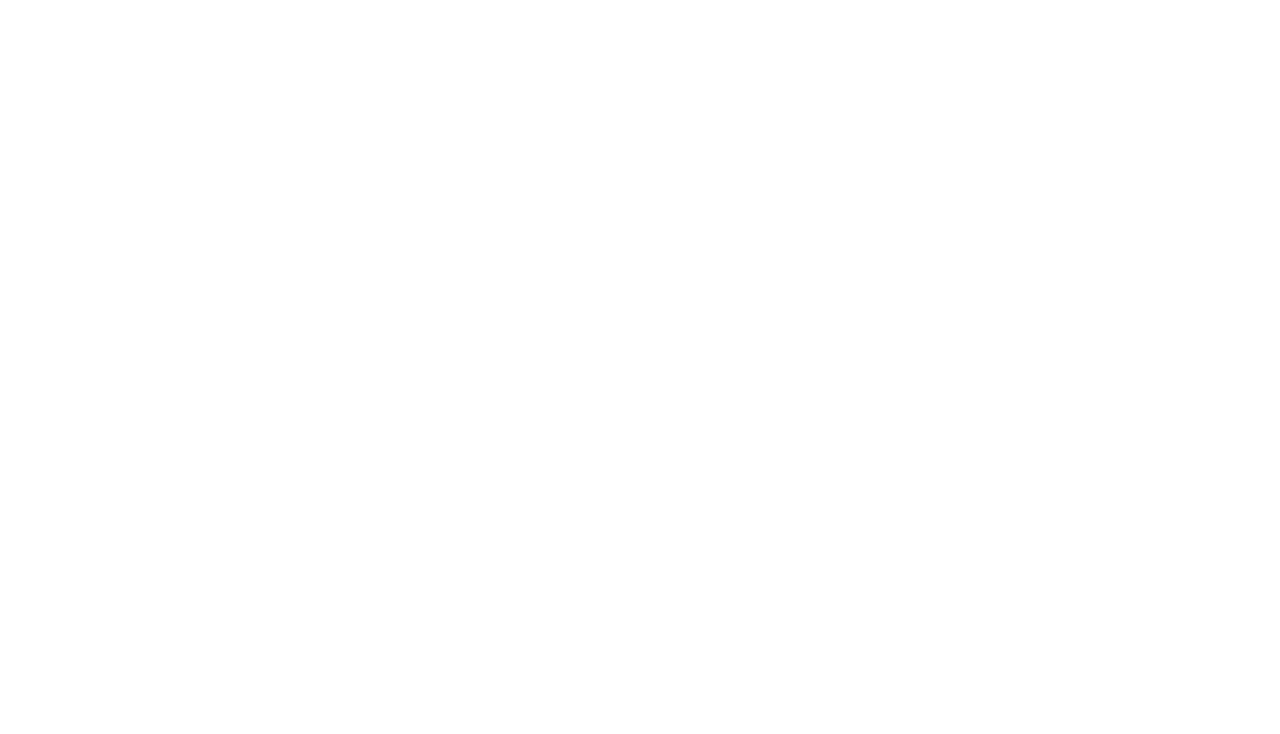
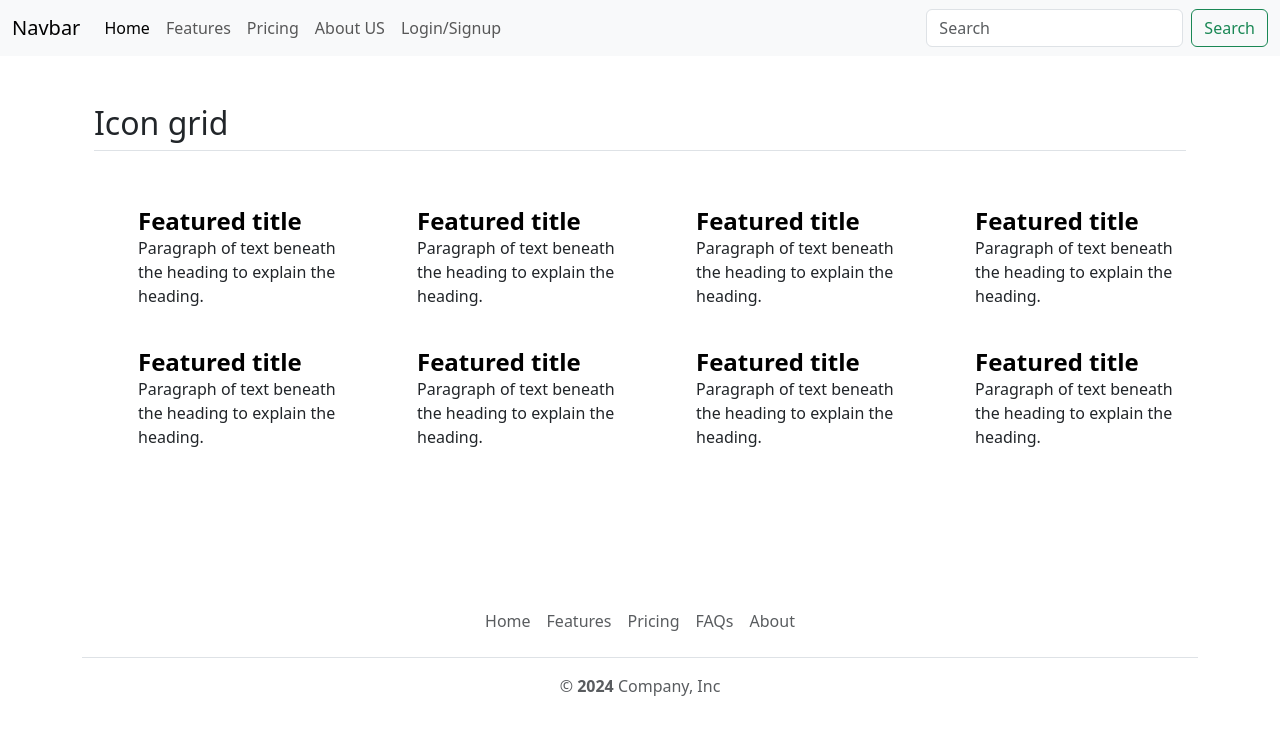
Before and after one commit to UJKC/research_hub, a React (Create React App) app in the folder researchhome/: page /features in a window 1280 px wide. Before the commit this address had no page. Shown: the top 734 px of the page. Built offline with nearby package versions, Linux system fonts and the light colour scheme.

Commit message:
Features page done

```diff
--- a/researchhome/src/App.js
+++ b/researchhome/src/App.js
@@ -4,6 +4,7 @@
 import Home from './pages/Homepage';
 import About from './pages/Login';
 import Contact from './pages/Aboutus';
+import Features from './pages/Featurespage';
 
 const App = () => {
   return (
@@ -12,6 +13,7 @@
         <Route path="/" element={<Home />} />
         <Route path="/about" element={<About />} />
         <Route path="/contact" element={<Contact />} />
+        <Route path="/features" element={<Features />} />
       </Routes>
     </Router>
   );
--- a/researchhome/src/components/Features.jsx
+++ b/researchhome/src/components/Features.jsx
@@ -7,56 +7,56 @@
 
     <div class="row row-cols-1 row-cols-sm-2 row-cols-md-3 row-cols-lg-4 g-4 py-5">
       <div class="col d-flex align-items-start">
-        <svg class="bi text-body-secondary flex-shrink-0 me-3" width="1.75em" height="1.75em"><use xlink:href="#bootstrap"></use></svg>
+        <svg class="bi text-body-secondary flex-shrink-0 me-3" width="1.75em" height="1.75em"><use href="#bootstrap"></use></svg>
         <div>
           <h3 class="fw-bold mb-0 fs-4 text-body-emphasis">Featured title</h3>
           <p>Paragraph of text beneath the heading to explain the heading.</p>
         </div>
       </div>
       <div class="col d-flex align-items-start">
-        <svg class="bi text-body-secondary flex-shrink-0 me-3" width="1.75em" height="1.75em"><use xlink:href="#cpu-fill"></use></svg>
+        <svg class="bi text-body-secondary flex-shrink-0 me-3" width="1.75em" height="1.75em"><use href="#cpu-fill"></use></svg>
         <div>
           <h3 class="fw-bold mb-0 fs-4 text-body-emphasis">Featured title</h3>
           <p>Paragraph of text beneath the heading to explain the heading.</p>
         </div>
       </div>
       <div class="col d-flex align-items-start">
-        <svg class="bi text-body-secondary flex-shrink-0 me-3" width="1.75em" height="1.75em"><use xlink:href="#calendar3"></use></svg>
+        <svg class="bi text-body-secondary flex-shrink-0 me-3" width="1.75em" height="1.75em"><use href="#calendar3"></use></svg>
         <div>
           <h3 class="fw-bold mb-0 fs-4 text-body-emphasis">Featured title</h3>
           <p>Paragraph of text beneath the heading to explain the heading.</p>
         </div>
       </div>
       <div class="col d-flex align-items-start">
-        <svg class="bi text-body-secondary flex-shrink-0 me-3" width="1.75em" height="1.75em"><use xlink:href="#home"></use></svg>
+        <svg class="bi text-body-secondary flex-shrink-0 me-3" width="1.75em" height="1.75em"><use href="#home"></use></svg>
         <div>
           <h3 class="fw-bold mb-0 fs-4 text-body-emphasis">Featured title</h3>
           <p>Paragraph of text beneath the heading to explain the heading.</p>
         </div>
       </div>
       <div class="col d-flex align-items-start">
-        <svg class="bi text-body-secondary flex-shrink-0 me-3" width="1.75em" height="1.75em"><use xlink:href="#speedometer2"></use></svg>
+        <svg class="bi text-body-secondary flex-shrink-0 me-3" width="1.75em" height="1.75em"><use href="#speedometer2"></use></svg>
         <div>
           <h3 class="fw-bold mb-0 fs-4 text-body-emphasis">Featured title</h3>
           <p>Paragraph of text beneath the heading to explain the heading.</p>
         </div>
       </div>
       <div class="col d-flex align-items-start">
-        <svg class="bi text-body-secondary flex-shrink-0 me-3" width="1.75em" height="1.75em"><use xlink:href="#toggles2"></use></svg>
+        <svg class="bi text-body-secondary flex-shrink-0 me-3" width="1.75em" height="1.75em"><use href="#toggles2"></use></svg>
         <div>
           <h3 class="fw-bold mb-0 fs-4 text-body-emphasis">Featured title</h3>
           <p>Paragraph of text beneath the heading to explain the heading.</p>
         </div>
       </div>
       <div class="col d-flex align-items-start">
-        <svg class="bi text-body-secondary flex-shrink-0 me-3" width="1.75em" height="1.75em"><use xlink:href="#geo-fill"></use></svg>
+        <svg class="bi text-body-secondary flex-shrink-0 me-3" width="1.75em" height="1.75em"><use href="#geo-fill"></use></svg>
         <div>
           <h3 class="fw-bold mb-0 fs-4 text-body-emphasis">Featured title</h3>
           <p>Paragraph of text beneath the heading to explain the heading.</p>
         </div>
       </div>
       <div class="col d-flex align-items-start">
-        <svg class="bi text-body-secondary flex-shrink-0 me-3" width="1.75em" height="1.75em"><use xlink:href="#tools"></use></svg>
+        <svg class="bi text-body-secondary flex-shrink-0 me-3" width="1.75em" height="1.75em"><use href="#tools"></use></svg>
         <div>
           <h3 class="fw-bold mb-0 fs-4 text-body-emphasis">Featured title</h3>
           <p>Paragraph of text beneath the heading to explain the heading.</p>
--- /dev/null
+++ b/researchhome/src/pages/Featurespage.jsx
@@ -0,0 +1,16 @@
+import React from 'react';
+import Header from '../components/Headers';
+import Footer from '../components/Footer';
+import Features from '../components/Features';
+
+function HomePage() {
+    return (
+        <div className='HomePage'>
+            <Header />
+            <Features />
+            <Footer />
+        </div>
+    );
+  }
+
+  export default HomePage;
```
